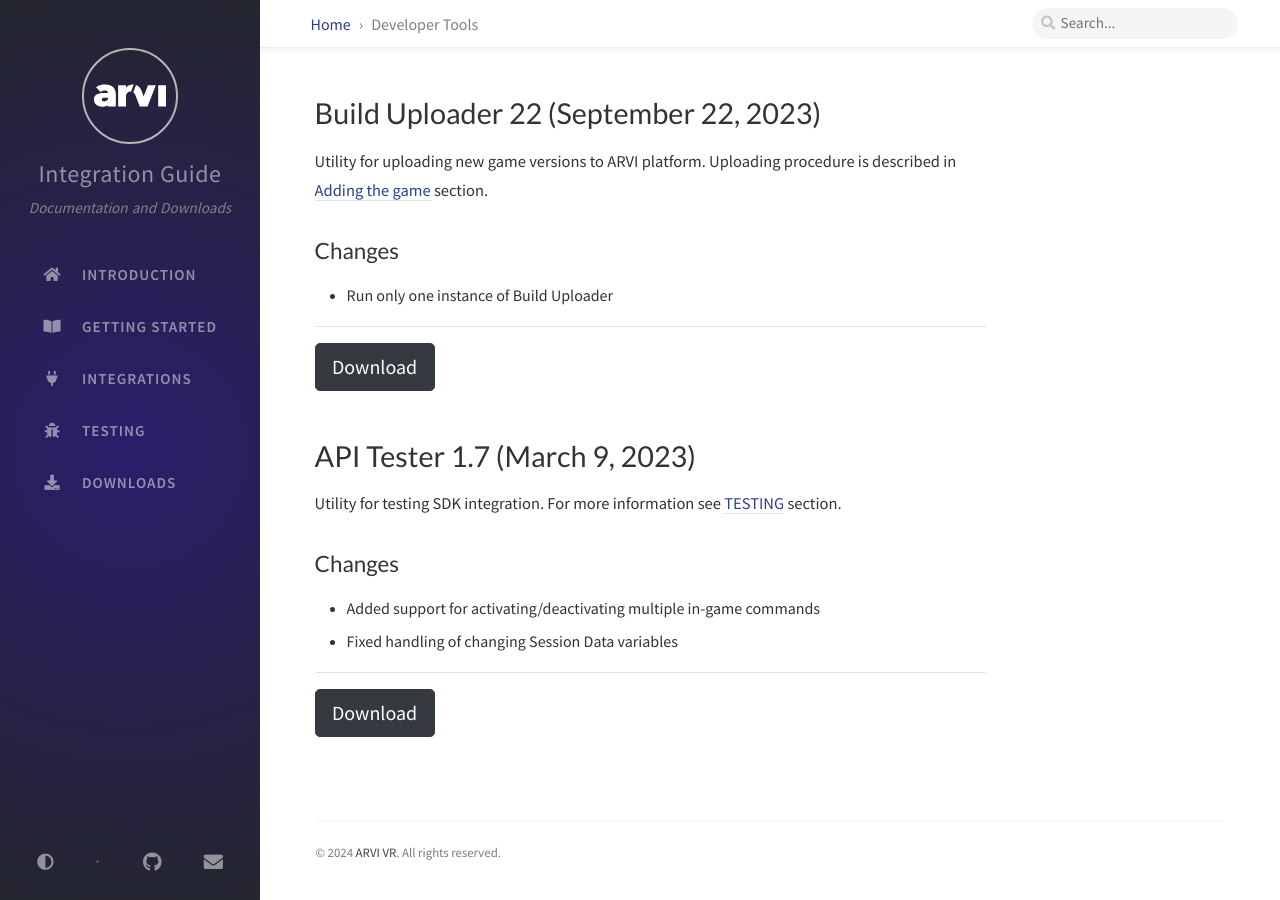
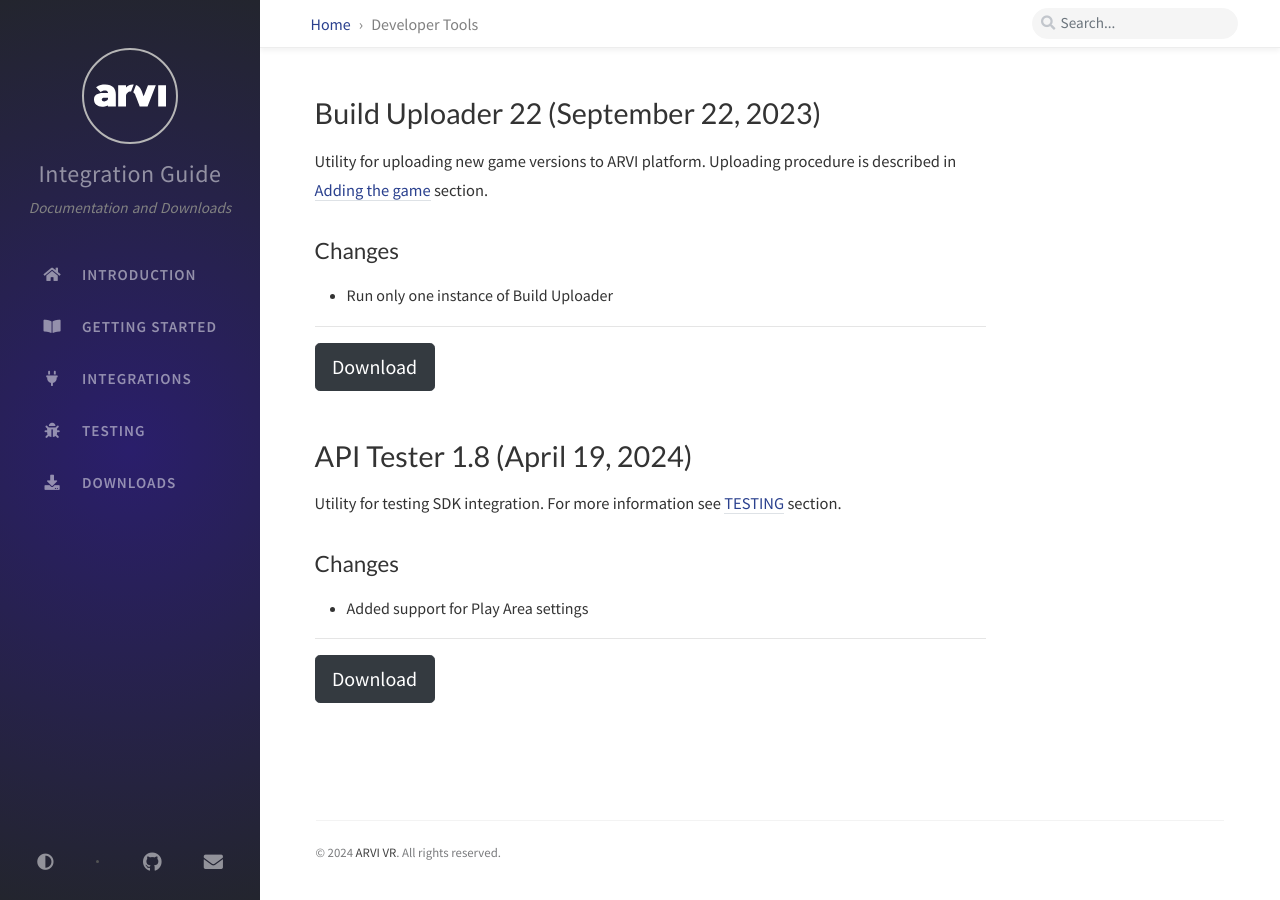
Before and after one commit to arvi-vr/integration-guide, a Jekyll site: the page built from _tabs/downloads-dev-tools.md, in a window 1280 px wide. Built offline with Jekyll 4.4.1, drawn with Linux system fonts in a browser that asks for light colours; comment, search, counter and statistics services are not loaded.

Commit message:
API Tester 1.8

```diff
--- a/_tabs/downloads-dev-tools.md
+++ b/_tabs/downloads-dev-tools.md
@@ -14,13 +14,12 @@
 <hr>
 <button onclick="window.open('https://storage-eu-west-1.arvilab.com/storage/applications/3/4b3e2797-34c6-45a7-84a7-11dc0e4f6bc4/versions/65364201-3001-4d54-893c-c43b15d25d37/files/Build%20Uploader%20Setup.exe')" type="button" class="btn btn-dark btn-lg">Download</button>
 
-# API Tester 1.7 (March 9, 2023)
+# API Tester 1.8 (April 19, 2024)
 
 Utility for testing SDK integration. For more information see [TESTING]({{ '/tabs/testing/' | relative_url }}) section.
 
 ## Changes
-- Added support for activating/deactivating multiple in-game commands
-- Fixed handling of changing Session Data variables
+- Added support for Play Area settings
 
 <hr>
-<button onclick="window.open('https://storage-us-east-2.arvilab.com/storage/applications/3/cee1325e-f16a-4237-b92a-eda4d30803f5/versions/428f4747-cdd1-4c6f-994d-5e3b8d1eaec9/files/APITester.exe')" type="button" class="btn btn-dark btn-lg">Download</button>
+<button onclick="window.open('https://storage-eu-west-1.arvilab.com/storage/applications/3/cee1325e-f16a-4237-b92a-eda4d30803f5/versions/0e0217f2-b40c-4e96-982a-18d3a94388e1/files/APITester.exe')" type="button" class="btn btn-dark btn-lg">Download</button>
```
